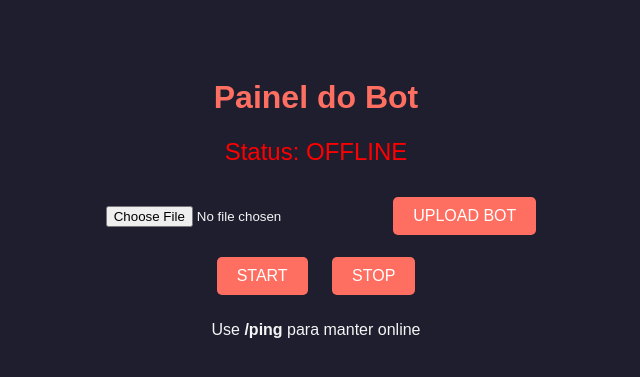
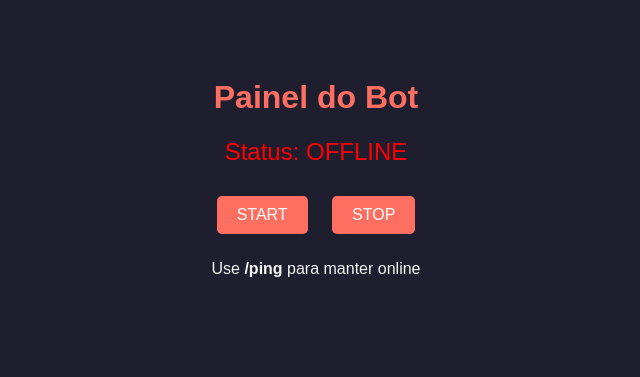
Before and after one commit to robloxlia019-dev/Site-impr, a Flask app: page / in a window 1280 px wide. Shown: the top 377 px of the page, without its empty margins (324-964 px from the left). Run offline with Flask 3, Linux system fonts and the light colour scheme.

Commit message:
Remove file upload form from index.html
Removed file input and upload button from the form.

```diff
--- a/templates/index.html
+++ b/templates/index.html
@@ -27,14 +27,7 @@
             cursor: pointer;
             border-radius: 5px;
         }
-        button:hover {
-            background: #ff847c;
-        }
-        input[type="file"] {
-            padding: 10px;
-            margin: 10px;
-            border-radius: 5px;
-        }
+        button:hover { background: #ff847c; }
         .flash {
             margin: 15px;
             padding: 10px;
@@ -61,11 +54,6 @@
   {% endif %}
 {% endwith %}
 
-<form action="/upload" method="post" enctype="multipart/form-data">
-    <input type="file" name="file">
-    <button type="submit">UPLOAD BOT</button>
-</form>
-
 <div>
     <a href="/start"><button>START</button></a>
     <a href="/stop"><button>STOP</button></a>
```
